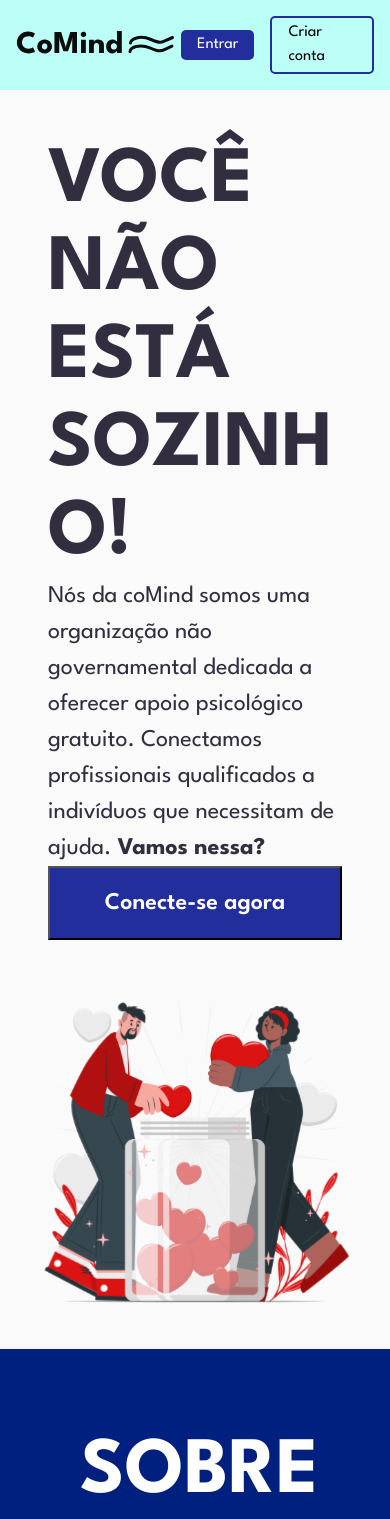
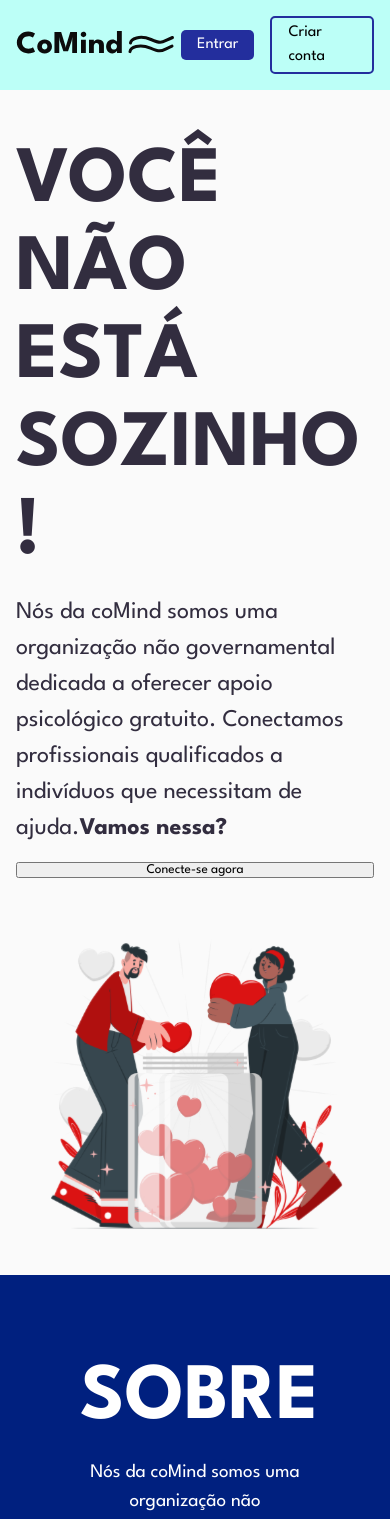
Before and after one commit to ingrydf12/coMind-Front, a React (Vite) app: page / in a window 390 px wide. Shown: the top 1519 px of the page. Built offline with nearby package versions, Linux system fonts and the light colour scheme.

Commit message:
fix: path to login

```diff
--- /dev/null
+++ b/src/components/Banner/Banner.css
@@ -0,0 +1,53 @@
+.banner {
+    background-color: #fafafa;
+    justify-content: center;
+    align-items: center;
+    display: flex;
+    padding: 2rem 0;
+    gap: 1.2rem;
+}
+
+.banner-text {
+    display: flex;
+    width: 40%;
+    height: 100%;
+    flex-direction: column;
+    justify-content: center;
+    gap: 1rem;
+    color: #322D3F;
+    text-align: left;
+    overflow-wrap: break-word;
+}
+
+.banner-text h1 {
+    font-size: 5rem;
+}
+
+.banner-text p {
+    font-size: 1.5rem;
+    color: #322D3F;
+}
+
+.btnAjuda:hover {
+    color: #fff;
+    background-color: #1c237b;
+    border-color: #1c237b;
+    transform: scale(1.05);
+}
+
+@media screen and (max-width: 1200px) {
+    .banner{
+        flex-direction: column;
+        width: 100%;
+    }
+
+    .banner-text{
+        width: 100%;
+        padding: 1rem;
+    }
+
+    .banner img{
+        width: 80%;
+        object-fit: cover;
+    }
+}
--- a/src/components/Banner/Banner.jsx
+++ b/src/components/Banner/Banner.jsx
@@ -1,10 +1,10 @@
-import '../../styles/Banner.css';
-import { useNavigate } from 'react-router-dom';
+import "./Banner.css";
+import { useNavigate } from "react-router-dom";
 
 const Banner = () => {
   const navigate = useNavigate();
   const handleRedirect = () => {
-        navigate('/login');
+    navigate("/login");
   };
 
   return (
@@ -12,13 +12,20 @@ const Banner = () => {
       <div className="banner">
         <div className="banner-text">
           <h1>VOCÊ NÃO ESTÁ SOZINHO!</h1>
-                    <p>Nós da coMind somos uma organização não governamental dedicada a oferecer apoio psicológico gratuito. Conectamos profissionais qualificados a indivíduos que necessitam de ajuda. <strong>Vamos nessa?</strong></p>
-                <button className="btnAjuda" onClick={handleRedirect}>Conecte-se agora</button></div>
+          <p>
+            Nós da coMind somos uma organização não governamental dedicada a
+            oferecer apoio psicológico gratuito. Conectamos profissionais
+            qualificados a indivíduos que necessitam de ajuda.
+            <strong>Vamos nessa?</strong>
+          </p>
+          <button className="classBtn-ajuda" onClick={handleRedirect}>
+            Conecte-se agora
+          </button>
+        </div>
         <img src="src/assets/homeHeart.svg" alt="homeHeart"></img>
-
       </div>
     </div>
   );
-}
+};
 
 export default Banner;
```
Lines whose indentation alone changed are shown as unchanged.
